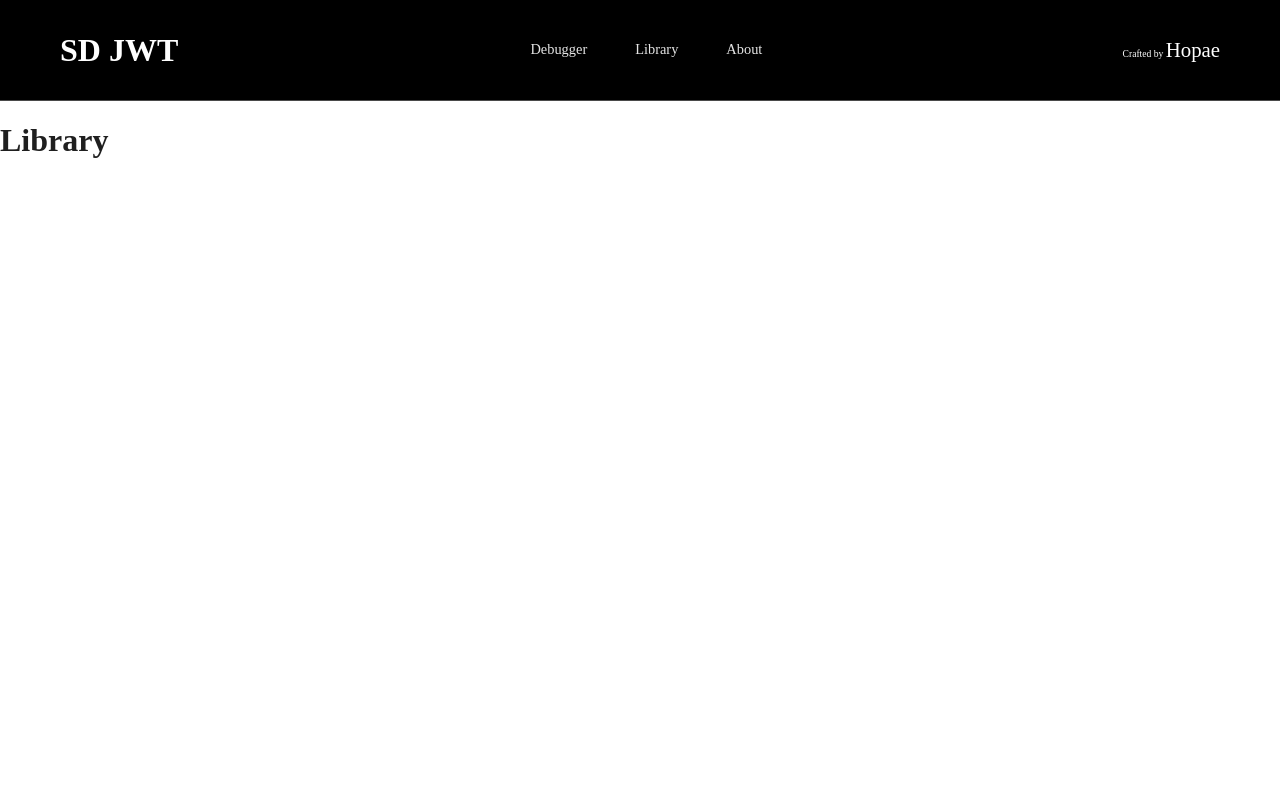
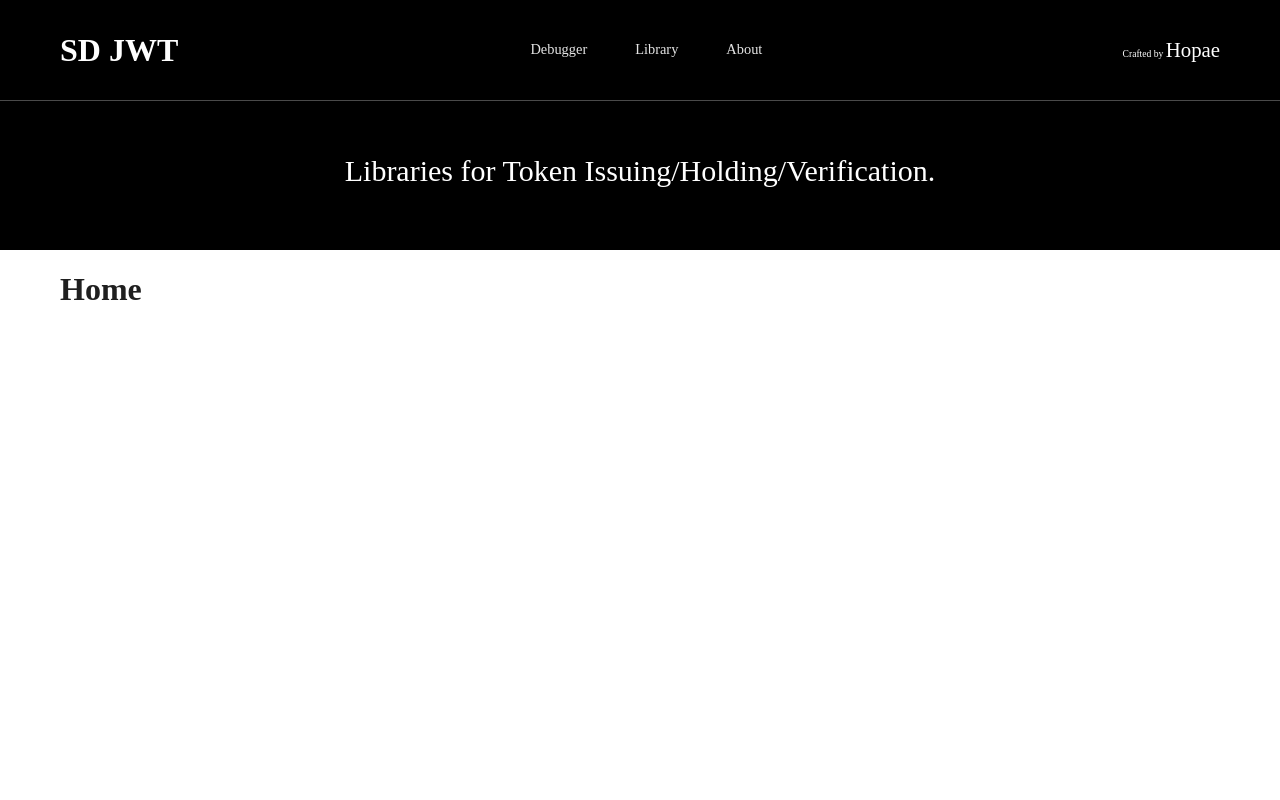
Before and after one commit to lukasjhan/sd-jwt-io, a React (Create React App) app: page /library in a window 1280 px wide. Shown: the top 800 px of the page. Built offline with nearby package versions, Linux system fonts and the light colour scheme; a web font is replaced by a local one.

Commit message:
Add library description

```diff
--- /dev/null
+++ b/src/components/LibraryDescription.tsx
@@ -0,0 +1,20 @@
+import './Description.css';
+
+export const LibraryDescription = () => {
+  return (
+    <div
+      className="description"
+      style={{
+        display: 'flex',
+        justifyContent: 'center',
+        alignItems: 'center',
+        flexDirection: 'column',
+        padding: '50px 0px 60px 0px',
+        textAlign: 'center',
+        gap: '2.5rem',
+      }}
+    >
+      <div>Libraries for Token Issuing/Holding/Verification.</div>
+    </div>
+  );
+};
--- a/src/components/Pages/Library.tsx
+++ b/src/components/Pages/Library.tsx
@@ -1,7 +1,27 @@
+import { ContentWrapper } from '../ContentWrapper';
+import { LibraryDescription } from '../LibraryDescription';
+
 export const Library = () => {
   return (
-    <>
-      <h1>Library</h1>
-    </>
+    <div
+      style={{
+        display: 'flex',
+        justifyContent: 'center',
+        alignItems: 'flex-start',
+        flexDirection: 'column',
+      }}
+    >
+      <ContentWrapper
+        style={{
+          background: 'black',
+          color: 'white',
+        }}
+      >
+        <LibraryDescription />
+      </ContentWrapper>
+      <ContentWrapper>
+        <h1>Home</h1>
+      </ContentWrapper>
+    </div>
   );
 };
```
